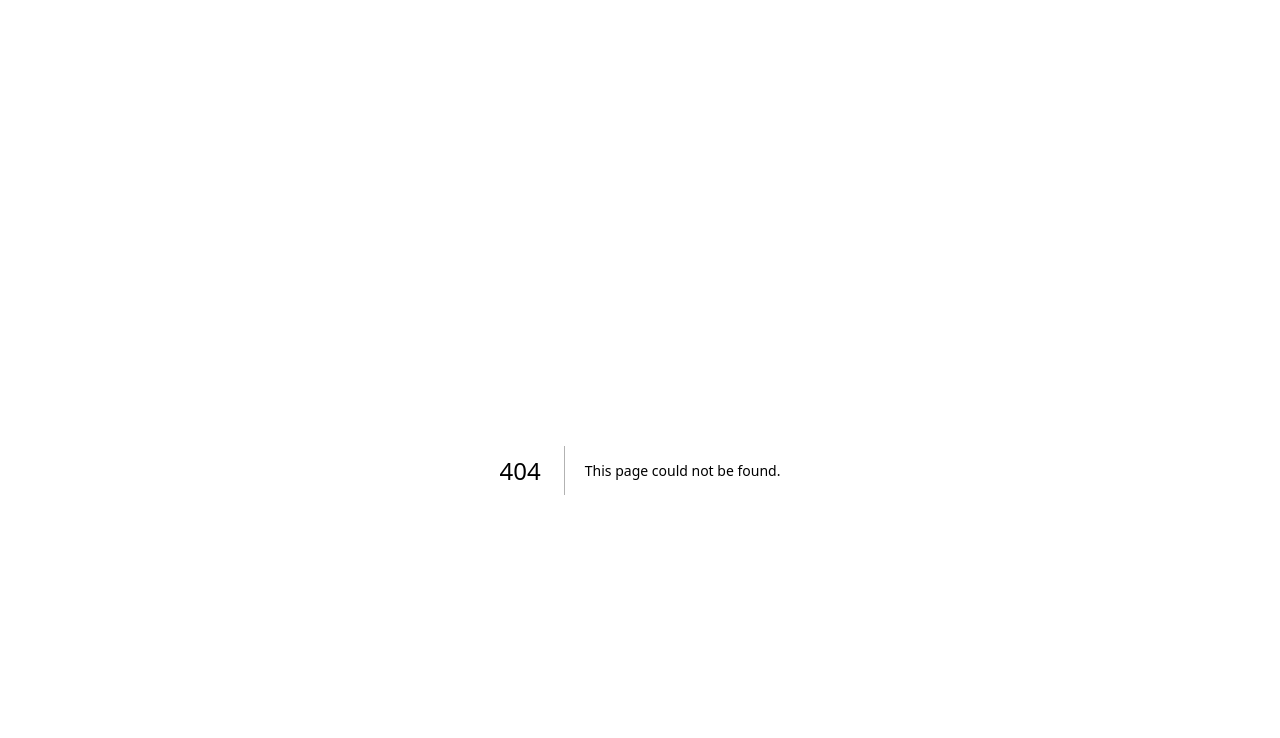
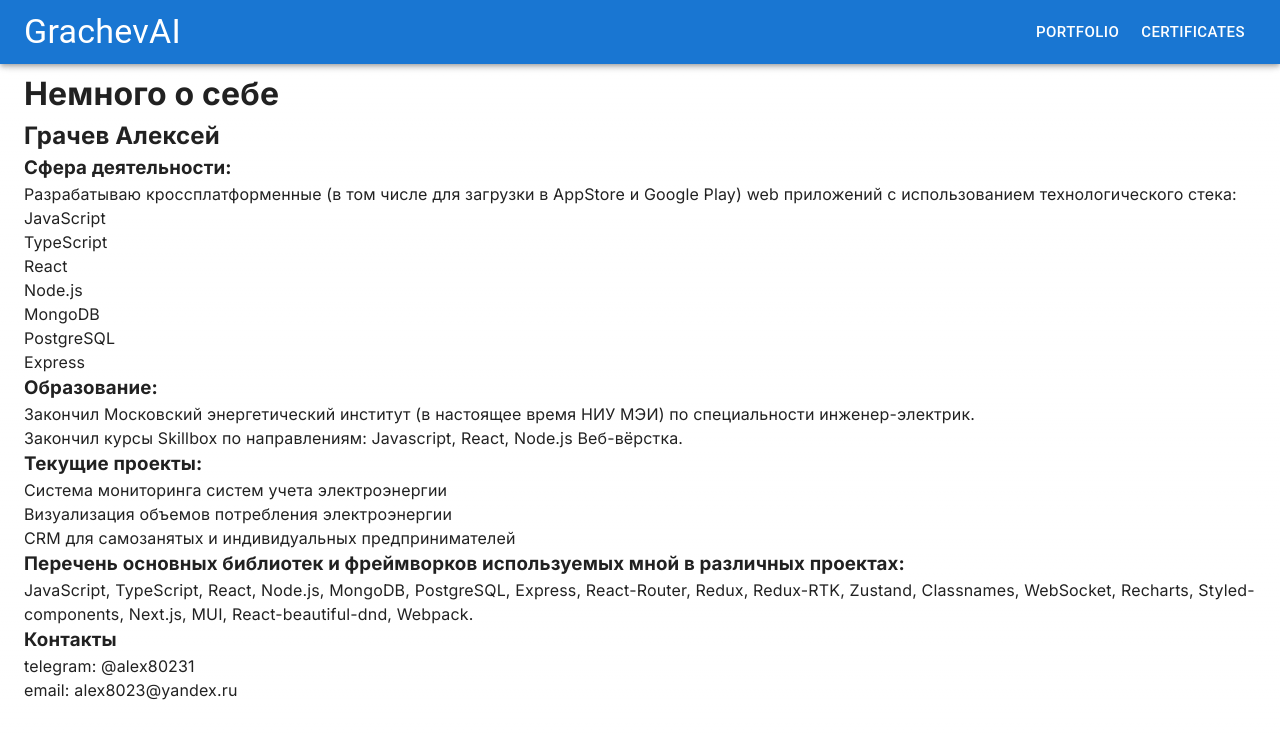
Before and after one commit to alex8023g/grachev-ai-next, a Next.js app: page /aboutme in a window 1280 px wide. Before the commit this address had no page. Shown: the top 738 px of the page. Built offline with nearby package versions, Linux system fonts and the light colour scheme.

Commit message:
add AboutMe (in process)

```diff
--- /dev/null
+++ b/src/app/aboutme/page.tsx
@@ -0,0 +1,57 @@
+export default function AboutMe() {
+  return (
+    <>
+      <h1>Немного о себе</h1>
+      <h2>Грачев Алексей</h2>
+      <h3>Сфера деятельности:</h3>
+      <p>
+        Разрабатываю кроссплатформенные (в том числе для загрузки в AppStore и Google
+        Play) web приложений с использованием технологического стека:
+      </p>
+      <ul>
+        <li>JavaScript</li>
+        <li>TypeScript</li>
+        <li>React</li>
+        <li>Node.js</li>
+        <li>MongoDB</li>
+        <li>PostgreSQL</li>
+        <li>Express</li>
+      </ul>
+      <h3>Образование:</h3>
+      <p>
+        Закончил Московский энергетический институт (в настоящее время НИУ МЭИ) по
+        специальности инженер-электрик.
+      </p>
+      <p>
+        Закончил курсы Skillbox по направлениям: Javascript, React, Node.js Веб-вёрстка.
+      </p>
+      <h3>Текущие проекты:</h3>
+      <ul>
+        <li>Система мониторинга систем учета электроэнергии</li>
+        <li>Визуализация объемов потребления электроэнергии</li>
+        <li>CRM для самозанятых и индивидуальных предпринимателей</li>
+      </ul>
+      <h3>
+        Перечень основных библиотек и фреймворков используемых мной в различных проектах:
+      </h3>
+      <p>
+        JavaScript, TypeScript, React, Node.js, MongoDB, PostgreSQL, Express,
+        React-Router, Redux, Redux-RTK, Zustand, Classnames, WebSocket, Recharts,
+        Styled-components, Next.js, MUI, React-beautiful-dnd, Webpack.
+      </p>
+      <h3>Контакты </h3>
+      <ul>
+        <li>
+          telegram: <a href='https://t.me/alex80231'>@alex80231</a>
+        </li>
+        <li>
+          email:{' '}
+          <a type='email' href='mailto:alex8023@yandex.ru'>
+            {' '}
+            alex8023@yandex.ru{' '}
+          </a>
+        </li>
+      </ul>
+    </>
+  );
+}
--- a/src/app/certificates/page.tsx
+++ b/src/app/certificates/page.tsx
@@ -16,7 +16,7 @@ export async function generateMetadata() {
 export default function Certificates() {
   return (
     <>
-      <Header />
+      {/* <Header /> */}
       <ul className={st.ul}>
         {[reactJsImg, jsAdvImg, nodeJsImg, webLayoutImg].map((cert, i) => (
           <li key={i} className={st.li}>
--- a/src/app/layout.tsx
+++ b/src/app/layout.tsx
@@ -56,6 +56,7 @@ export default function RootLayout({ children }: { children: React.ReactNode })
         />
       </head>
       <body className={inter.className}>
+        <Header />
         <main className={st.main}>{children}</main>
       </body>
     </html>
--- a/src/app/page.tsx
+++ b/src/app/page.tsx
@@ -15,7 +15,7 @@ export async function generateMetadata() {
 export default function Portfolio() {
   return (
     <>
-      <Header />
+      {/* <Header /> */}
       <ul className={st.ul}>
         {mySites.map(({ image, href, stack, github }) => (
           <li key={href}>
```
